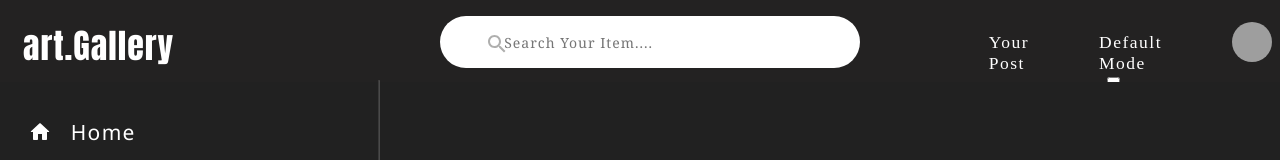
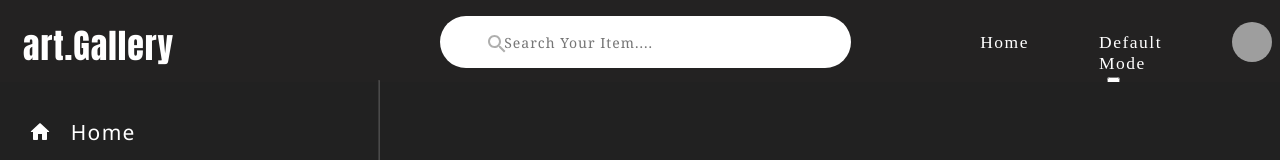
Before and after one commit to Pragyani/art-gallery, a React (Create React App) app: page / in a window 1280 px wide. Shown: the top 160 px of the page. Built offline with nearby package versions, Linux system fonts and the light colour scheme; grey boxes are pictures that could not be loaded.

Commit message:
addd: change in li

```diff
--- a/src/NavigationBar/navBar.js
+++ b/src/NavigationBar/navBar.js
@@ -35,7 +35,7 @@ const NavBAr = () => {
 
                     <div className="nav-p2">
                         <ul className="nav-ul">
-                            <Link to={'/'}><li className="ul-li"> Your Post</li> </Link>
+                            <Link to={'/'}><li className="ul-li"> Home</li> </Link>
                             <li className="ul-li">Default Mode<input type="checkbox" onChange={toogleTheme} checked={theme === 'light'} /></li>
                             <li className="ul-l">
                                 <span className="li-span-img">
```
